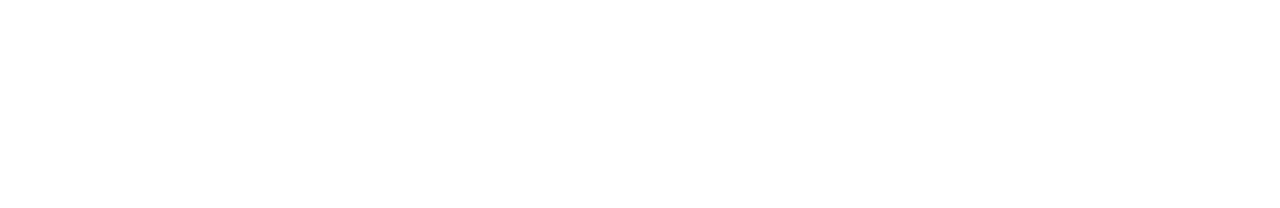
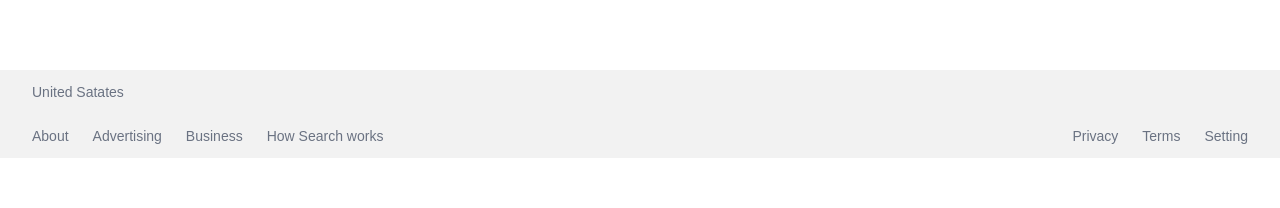
Before and after one commit to draco2505/google-next, a Next.js app: page / in a window 1280 px wide. Shown: the part 642-850 px from the top of the page. Built offline with nearby package versions, Linux system fonts and the light colour scheme; no server answers.

Commit message:
add footer

```diff
--- a/src/app/layout.js
+++ b/src/app/layout.js
@@ -1,5 +1,6 @@
 import { Geist, Geist_Mono } from "next/font/google";
 import "./globals.css";
+import { Footer } from "@/components/Footer";
 
 const geistSans = Geist({
   variable: "--font-geist-sans",
@@ -23,6 +24,7 @@
         className={`${geistSans.variable} ${geistMono.variable} antialiased`}
       >
         {children}
+        <Footer />
       </body>
     </html>
   );
--- /dev/null
+++ b/src/components/CountryLookup.jsx
@@ -0,0 +1,23 @@
+'use client';
+import {useEffect, useState } from "react";
+
+
+export const CountryLookup = () => {
+    const [country, setCountry] = useState('United Satates')
+  useEffect(() => {
+    const getCountry = async () => {
+      const res = await fetch(`https://extreme-ip-lookup.com/json/?key=${process.env.NEXT_PUBLIC_IP_APY_KEY}`);
+      const data = await res.json();
+      const response = data.country;
+      console.log(data)
+      setCountry(response);
+    };
+    getCountry();
+  }, []);
+
+  return (
+    <div>
+     {country}
+    </div>
+  )
+}
--- /dev/null
+++ b/src/components/Footer.jsx
@@ -0,0 +1,24 @@
+import { CountryLookup } from "./CountryLookup"
+
+export const Footer = () => {
+  return (
+    <footer className="absolute bottom-0 text-sm text-gray-500 bg-[#f2f2f2] w-full">
+      <div className="border-b-0 px-8 py-3">
+        <CountryLookup />
+      </div>
+      <div className="flex flex-col sm:flex-row justify-between items-center px-8 py-3 space-y-7 sm:space-y-0">
+        <ul  className='flex items-center space-x-6 '>
+            <li className="hover:underline cursor-pointer">About</li>
+            <li className="hover:underline cursor-pointer">Advertising</li>
+            <li className="hover:underline cursor-pointer">Business</li>
+            <li className="hover:underline cursor-pointer">How Search works</li>
+        </ul>
+         <ul className='flex items-center  space-x-6 '>
+            <li className="hover:underline cursor-pointer">Privacy</li>
+            <li className="hover:underline cursor-pointer">Terms</li>
+            <li className="hover:underline cursor-pointer">Setting</li>
+        </ul>
+      </div>
+    </footer>
+  )
+}
```
